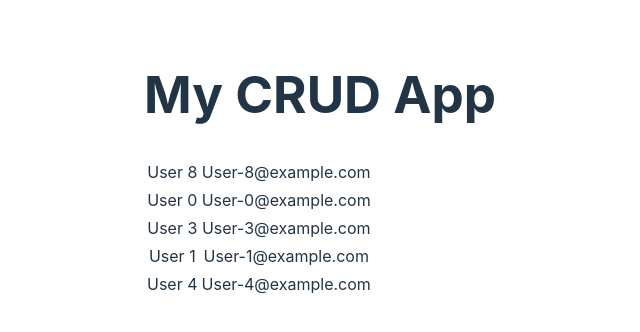
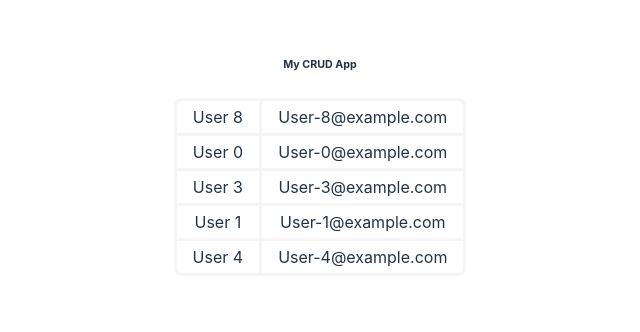
Before and after one commit to new-AF/react-dashboard-crud, a React (Vite) app: page / in a window 1280 px wide. Shown: the top 332 px of the page, without its empty margins (320-960 px from the left). Built offline with nearby package versions, Linux system fonts and the light colour scheme.

Commit message:
this does not need to difficult, rounding a table

```diff
--- a/src/App.jsx
+++ b/src/App.jsx
@@ -11,7 +11,7 @@ function App() {
     return (
         <>
             <header>
-                <h1>My CRUD App</h1>
+                <h6>My CRUD App</h6>
             </header>
             <main>
                 <Table demo={true} />
--- /dev/null
+++ b/src/Table.css
@@ -0,0 +1,53 @@
+:root {
+    --gap-large: 2rem;
+    --gap-medium: 1rem;
+    --gap-small: 0.5rem;
+    --gap-tiny: 0.25rem;
+}
+
+table {
+    border-spacing: 0;
+    overflow: hidden;
+
+    td {
+        border: medium solid whitesmoke;
+        border-block-width: medium 0;
+        border-inline-width: medium 0;
+
+        &:last-of-type {
+            border-inline-end-width: medium;
+            /* background-color: green; */
+        }
+
+        padding-inline: var(--gap-medium);
+        padding-block: var(--gap-tiny);
+    }
+
+    tr:first-of-type {
+        td:first-of-type {
+            /* background-color: green; */
+            border-start-start-radius: var(--gap-small);
+        }
+
+        td:last-of-type {
+            /* background-color: green; */
+            border-start-end-radius: var(--gap-small);
+        }
+    }
+
+    tr:last-of-type {
+        td {
+            border-block-end-width: medium;
+        }
+
+        td:first-of-type {
+            /* background-color: green; */
+            border-end-start-radius: var(--gap-small);
+        }
+
+        td:last-of-type {
+            /* background-color: green; */
+            border-end-end-radius: var(--gap-small);
+        }
+    }
+}
--- a/src/Table.jsx
+++ b/src/Table.jsx
@@ -1,4 +1,6 @@
 import { Row } from "./Row";
+
+import "./Table.css";
 
 const exampleObject = () => {
     const value = Math.random() + "";
@@ -11,5 +13,9 @@ const exampleObject = () => {
 export const Table = ({ example }) => {
     const array = Array(5).fill(1).map(exampleObject);
     const elements = array.map((obj) => <Row obj={obj} />);
-    return <table>{elements}</table>;
+    return (
+        <table>
+            <tbody>{elements}</tbody>
+        </table>
+    );
 };
```
